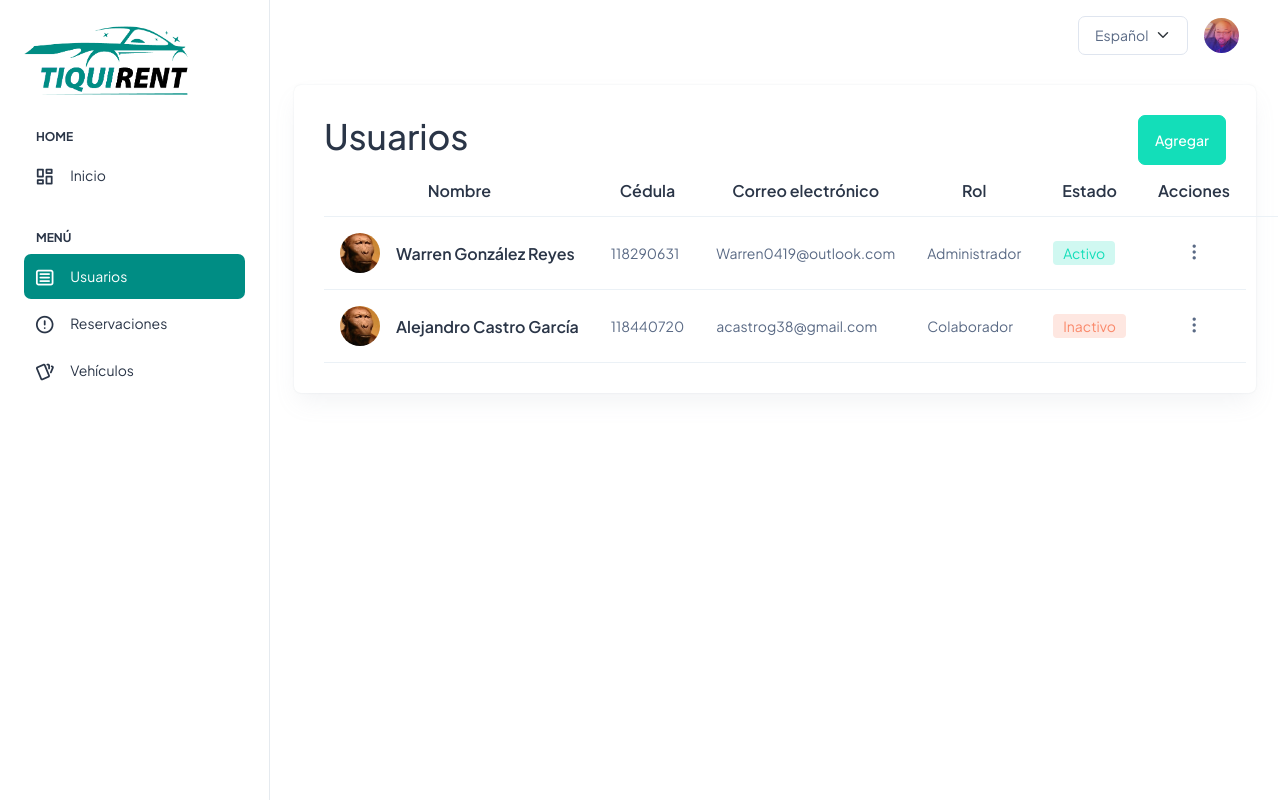
After one commit to Warrgonz/Tiquirent, a Flask app: page /users in a window 1280 px wide. The commit adds this page. Run offline with Flask 3, Linux system fonts and the light colour scheme; parts of the project's set-up code (start-up, migrations or seed data) failed here and were passed over; some libraries are stand-ins or nearby versions.

Commit message:
Avance layout admin

```diff
--- /dev/null
+++ b/admin/app/routes/users.py
@@ -0,0 +1,7 @@
+from flask import Blueprint, render_template
+
+users_bp = Blueprint('users', __name__)
+
+@users_bp.route('/users')
+def users():
+    return render_template('users.html')
--- /dev/null
+++ b/admin/app/static/css/main.css
@@ -0,0 +1,4 @@
+a {
+  text-decoration: none;
+  color: white;
+}
--- /dev/null
+++ b/admin/app/templates/dashboard.html
@@ -0,0 +1,2 @@
+{% extends "layout.html" %} {% block title %}Login - Tiquirent{% endblock %} {%
+block content %} {% endblock %}
--- a/admin/app/templates/layout.html
+++ b/admin/app/templates/layout.html
@@ -13,6 +13,10 @@
     <link
       rel="stylesheet"
       href="https://cdnjs.cloudflare.com/ajax/libs/flag-icon-css/6.6.6/css/flag-icons.min.css"
+    />
+    <link
+      rel="stylesheet"
+      href="{{ url_for('static', filename='css/main.css') }}"
     />
   </head>
 
@@ -56,11 +60,7 @@
                 <span class="hide-menu">Home</span>
               </li>
               <li class="sidebar-item">
-                <a
-                  class="sidebar-link"
-                  href="./index.html"
-                  aria-expanded="false"
-                >
+                <a class="sidebar-link" href="/dashboard" aria-expanded="false">
                   <span>
                     <i class="ti ti-layout-dashboard"></i>
                   </span>
@@ -72,11 +72,7 @@
                 <span class="hide-menu" data-i18n="menu"></span>
               </li>
               <li class="sidebar-item">
-                <a
-                  class="sidebar-link"
-                  href="./ui-buttons.html"
-                  aria-expanded="false"
-                >
+                <a class="sidebar-link" href="/users" aria-expanded="false">
                   <span>
                     <i class="ti ti-article"></i>
                   </span>
@@ -86,7 +82,7 @@
               <li class="sidebar-item">
                 <a
                   class="sidebar-link"
-                  href="./ui-alerts.html"
+                  href="/reservations"
                   aria-expanded="false"
                 >
                   <span>
@@ -96,11 +92,7 @@
                 </a>
               </li>
               <li class="sidebar-item">
-                <a
-                  class="sidebar-link"
-                  href="./ui-card.html"
-                  aria-expanded="false"
-                >
+                <a class="sidebar-link" href="/vehicles" aria-expanded="false">
                   <span>
                     <i class="ti ti-cards"></i>
                   </span>
@@ -164,7 +156,7 @@
                   >
                     <div class="message-body">
                       <a
-                        href="javascript:void(0)"
+                        href="/profiles"
                         class="d-flex align-items-center gap-2 dropdown-item"
                       >
                         <i class="ti ti-user fs-6"></i>
--- /dev/null
+++ b/admin/app/templates/profiles.html
@@ -0,0 +1,2 @@
+{% extends "layout.html" %} {% block title %}Login - Tiquirent{% endblock %} {%
+block content %} {% endblock %}
--- /dev/null
+++ b/admin/app/templates/reservations.html
@@ -0,0 +1,2 @@
+{% extends "layout.html" %} {% block title %}Login - Tiquirent{% endblock %} {%
+block content %} {% endblock %}
--- /dev/null
+++ b/admin/app/templates/users.html
@@ -0,0 +1,154 @@
+{% extends "layout.html" %} {% block title %}Login - Tiquirent{% endblock %} {%
+block content %}
+<div>
+  <div class="row">
+    <div class="col-md-6">
+      <h1>Usuarios</h1>
+    </div>
+    <div class="col-md-6 d-flex justify-content-end">
+      <button type="button" class="btn btn-success positioning-head">
+        <a href="">Agregar</a>
+      </button>
+    </div>
+  </div>
+</div>
+<table class="table text-nowrap mb-0 align-middle">
+  <thead class="text-dark fs-4">
+    <tr>
+      <th>
+        <h6 class="fs-4 fw-semibold mb-0 text-center">Nombre</h6>
+      </th>
+      <th>
+        <h6 class="fs-4 fw-semibold mb-0 text-center">Cédula</h6>
+      </th>
+      <th>
+        <h6 class="fs-4 fw-semibold mb-0 text-center">Correo electrónico</h6>
+      </th>
+      <th>
+        <h6 class="fs-4 fw-semibold mb-0 text-center">Rol</h6>
+      </th>
+      <th>
+        <h6 class="fs-4 fw-semibold mb-0 text-center">Estado</h6>
+      </th>
+      <th>
+        <h6 class="fs-4 fw-semibold mb-0 text-center">Acciones</h6>
+      </th>
+      <th></th>
+    </tr>
+  </thead>
+  <tbody>
+    <tr>
+      <td>
+        <div class="d-flex align-items-center">
+          <img
+            src="../static/images/profile/serio.png"
+            class="rounded-circle"
+            width="40"
+            height="40"
+          />
+          <div class="ms-3">
+            <h6 class="fs-4 fw-semibold mb-0">Warren González Reyes</h6>
+          </div>
+        </div>
+      </td>
+      <td>
+        <p class="mb-0 fw-normal">118290631</p>
+      </td>
+      <td>
+        <p class="mb-0 fw-normal">Warren0419@outlook.com</p>
+      </td>
+      <td>
+        <p class="mb-0 fw-normal">Administrador</p>
+      </td>
+      <td>
+        <span class="badge bg-success-subtle text-success">Activo</span>
+      </td>
+      <td>
+        <div class="dropdown dropstart text-center">
+          <a
+            href="javascript:void(0)"
+            class="text-muted"
+            id="dropdownMenuButton"
+            data-bs-toggle="dropdown"
+            aria-expanded="false"
+          >
+            <i class="ti ti-dots-vertical fs-6"></i>
+          </a>
+          <ul class="dropdown-menu" aria-labelledby="dropdownMenuButton">
+            <li>
+              <a
+                class="dropdown-item d-flex align-items-center gap-3"
+                href="javascript:void(0)"
+                ><i class="fs-4 ti ti-edit"></i>Editar</a
+              >
+            </li>
+            <li>
+              <a
+                class="dropdown-item d-flex align-items-center gap-3"
+                href="javascript:void(0)"
+                ><i class="fs-4 ti ti-trash"></i>Desabilitar</a
+              >
+            </li>
+          </ul>
+        </div>
+      </td>
+    </tr>
+    <tr>
+      <td>
+        <div class="d-flex align-items-center">
+          <img
+            src="../static/images/profile/feliz.png"
+            class="rounded-circle"
+            width="40"
+            height="40"
+          />
+          <div class="ms-3">
+            <h6 class="fs-4 fw-semibold mb-0">Alejandro Castro García</h6>
+          </div>
+        </div>
+      </td>
+      <td>
+        <p class="mb-0 fw-normal">118440720</p>
+      </td>
+      <td>
+        <p class="mb-0 fw-normal">acastrog38@gmail.com</p>
+      </td>
+      <td>
+        <p class="mb-0 fw-normal">Colaborador</p>
+      </td>
+      <td>
+        <span class="badge bg-danger-subtle text-danger">Inactivo</span>
+      </td>
+      <td>
+        <div class="dropdown dropstart text-center">
+          <a
+            href="javascript:void(0)"
+            class="text-muted"
+            id="dropdownMenuButton"
+            data-bs-toggle="dropdown"
+            aria-expanded="false"
+          >
+            <i class="ti ti-dots-vertical fs-6"></i>
+          </a>
+          <ul class="dropdown-menu" aria-labelledby="dropdownMenuButton">
+            <li>
+              <a
+                class="dropdown-item d-flex align-items-center gap-3"
+                href="javascript:void(0)"
+                ><i class="fs-4 ti ti-edit"></i>Editar</a
+              >
+            </li>
+            <li>
+              <a
+                class="dropdown-item d-flex align-items-center gap-3"
+                href="javascript:void(0)"
+                ><i class="fs-4 ti ti-trash"></i>Desabilitar</a
+              >
+            </li>
+          </ul>
+        </div>
+      </td>
+    </tr>
+  </tbody>
+</table>
+{% endblock %}
--- /dev/null
+++ b/admin/app/templates/vehicles.html
@@ -0,0 +1,2 @@
+{% extends "layout.html" %} {% block title %}Login - Tiquirent{% endblock %} {%
+block content %} {% endblock %}
```
Also changed, not shown: admin/app/routes/__init__.py (+11 -1 lines), admin/app/routes/dashboard.py (added, +7 -0 lines), admin/app/routes/profiles.py (added, +7 -0 lines), admin/app/routes/reservations.py (added, +7 -0 lines), admin/app/routes/vehicles.py (added, +7 -0 lines), admin/app/static/images/profile/feliz.png (added), admin/app/static/images/profile/serio.png (added).
